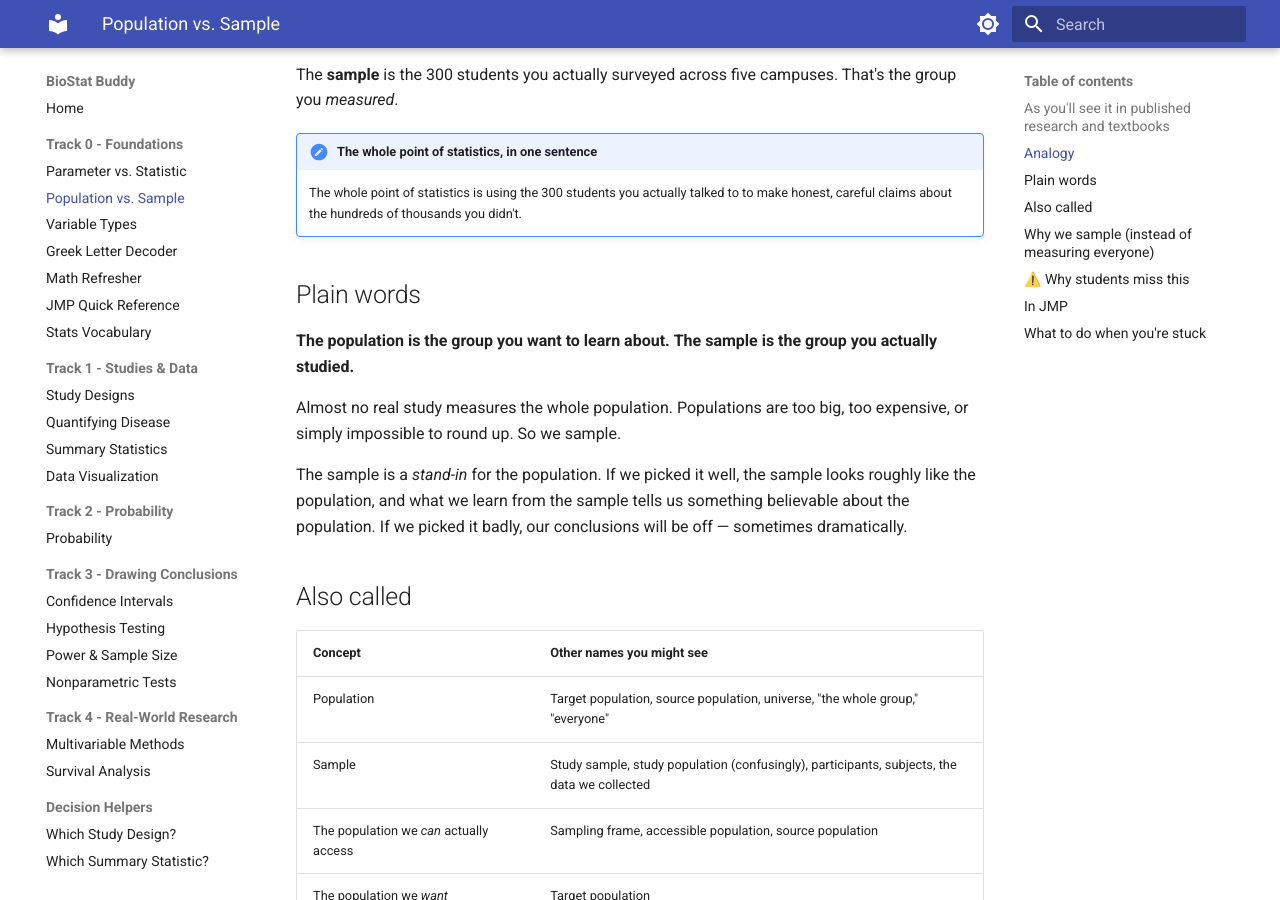
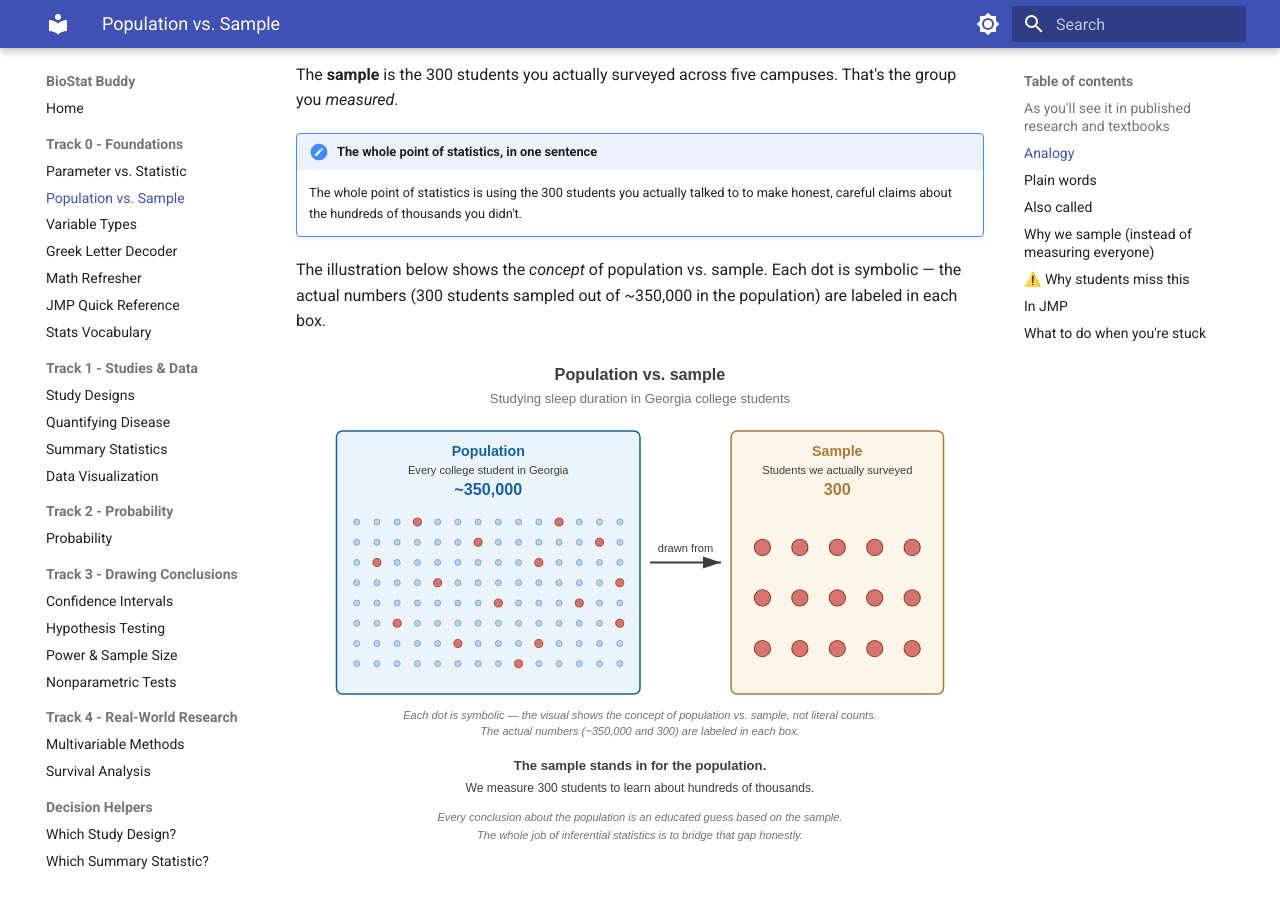
Before and after one commit to marywmathis/biostat-buddy, an MkDocs documentation site: the page built from docs/foundations/population-vs-sample.md, in a window 1280 px wide and 900 px high, scrolled down 687 px. Built offline with MkDocs 1.6.1 and Material for MkDocs 9.7.7, drawn with Linux system fonts in a browser that asks for light colours.

Commit message:
Population vs. Sample Illustration

```diff
--- a/docs/foundations/population-vs-sample.md
+++ b/docs/foundations/population-vs-sample.md
@@ -17,6 +17,10 @@ The **sample** is the 300 students you actually surveyed across five campuses. T
 
 !!! important "The whole point of statistics, in one sentence"
     The whole point of statistics is using the 300 students you actually talked to to make honest, careful claims about the hundreds of thousands you didn't.
+
+The illustration below shows the *concept* of population vs. sample. Each dot is symbolic — the actual numbers (300 students sampled out of ~350,000 in the population) are labeled in each box.
+
+![Illustration showing the population of Georgia college students as many small dots, with the sample shown as a smaller set of highlighted dots drawn from the population](../images/population-vs-sample-illustration.svg)
 
 ## Plain words
 
```
Also changed, not shown: docs/images/population-vs-sample-illustration.svg (added).
